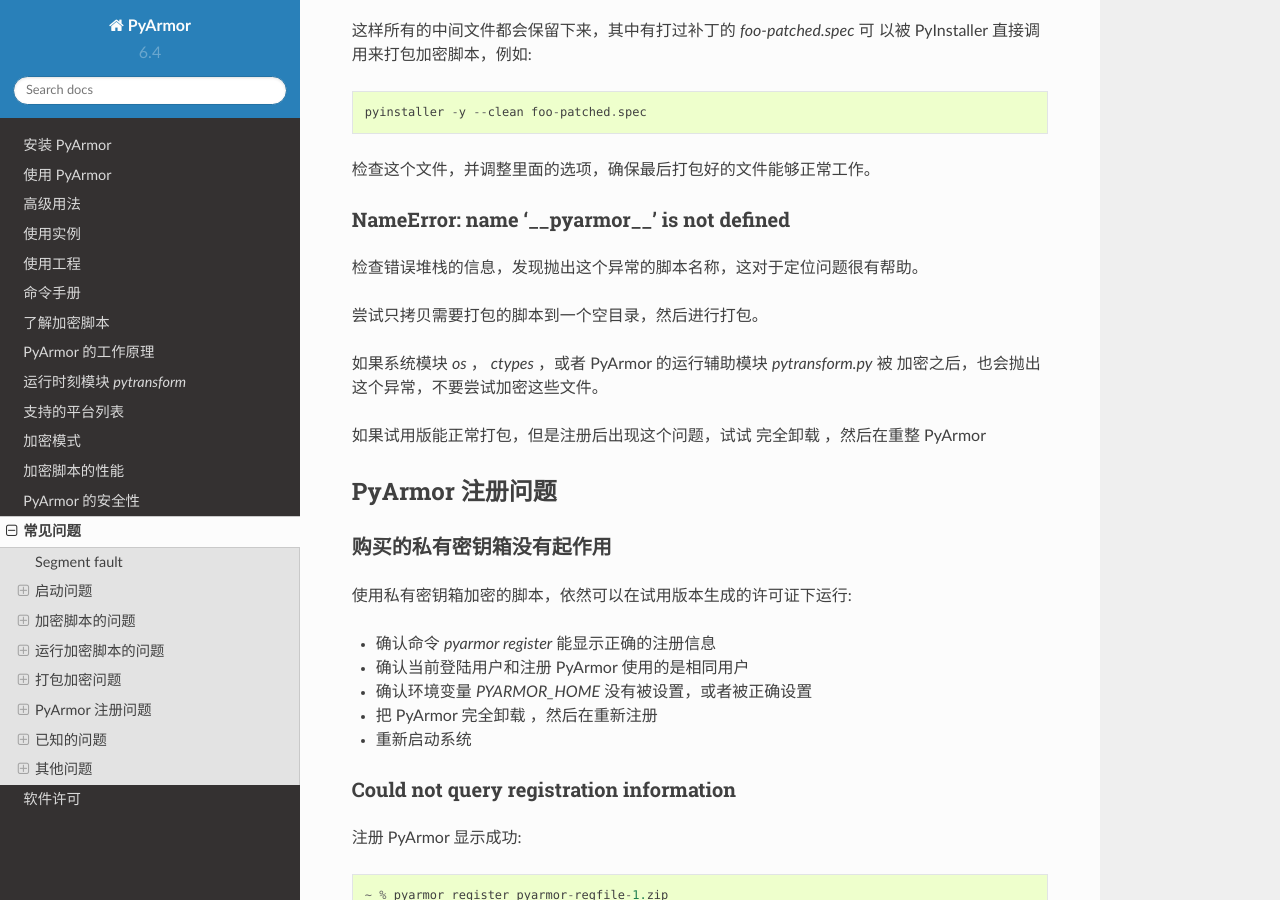
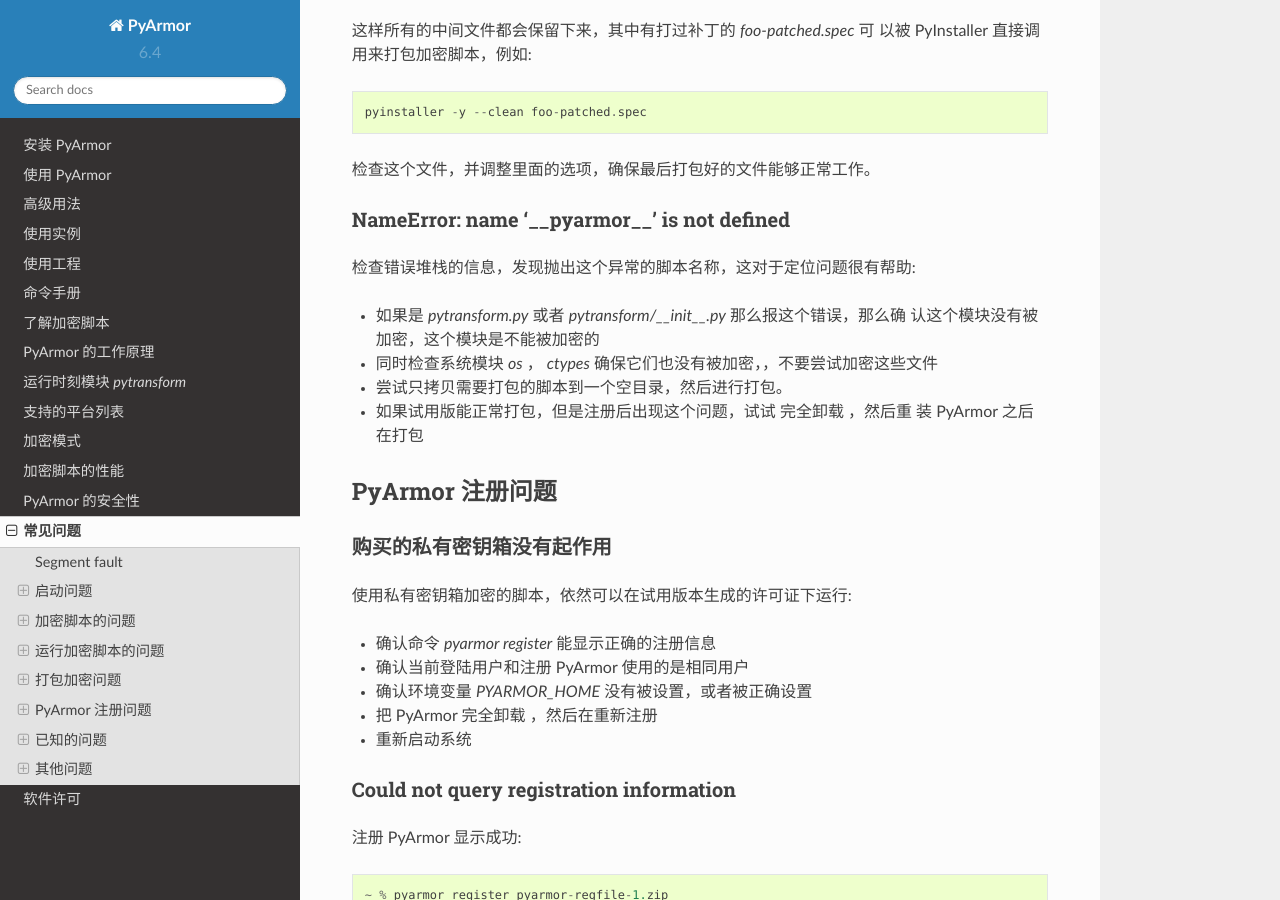
Before and after one commit to dashingsoft/pyarmor-docs-zh, a Sphinx documentation site: the page built from docs/questions.rst, in a window 1280 px wide and 900 px high, scrolled down 7641 px. Built offline with Sphinx 7.4.7 and the Read the Docs theme 2.0.0, drawn with Linux system fonts in a browser that asks for light colours.

Commit message:
Refine question

```diff
--- a/docs/questions.rst
+++ b/docs/questions.rst
@@ -354,15 +354,14 @@
 NameError: name ‘__pyarmor__’ is not defined
 ~~~~~~~~~~~~~~~~~~~~~~~~~~~~~~~~~~~~~~~~~~~~
 
-检查错误堆栈的信息，发现抛出这个异常的脚本名称，这对于定位问题很有帮助。
+检查错误堆栈的信息，发现抛出这个异常的脚本名称，这对于定位问题很有帮助:
 
-尝试只拷贝需要打包的脚本到一个空目录，然后进行打包。
-
-如果系统模块 `os` ， `ctypes` ，或者 PyArmor 的运行辅助模块 `pytransform.py` 被
-加密之后，也会抛出这个异常，不要尝试加密这些文件。
-
-如果试用版能正常打包，但是注册后出现这个问题，试试 :ref:`完全卸载` ，然后在重整
-PyArmor
+* 如果是 `pytransform.py` 或者 `pytransform/__init__.py` 那么报这个错误，那么确
+  认这个模块没有被加密，这个模块是不能被加密的
+* 同时检查系统模块 `os` ， `ctypes` 确保它们也没有被加密，，不要尝试加密这些文件
+* 尝试只拷贝需要打包的脚本到一个空目录，然后进行打包。
+* 如果试用版能正常打包，但是注册后出现这个问题，试试 :ref:`完全卸载` ，然后重
+  装 PyArmor 之后在打包
 
 PyArmor 注册问题
 ----------------
```
